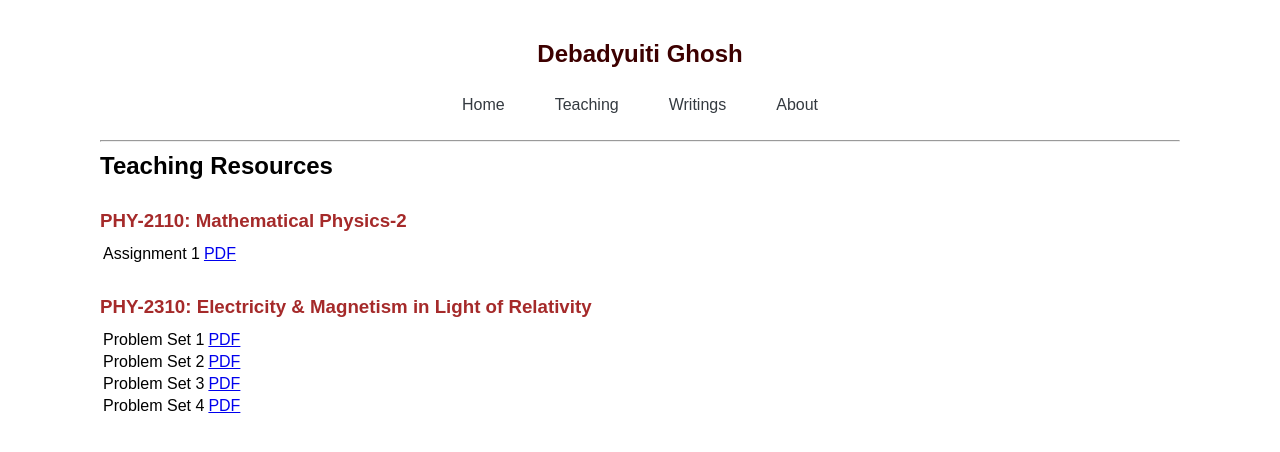
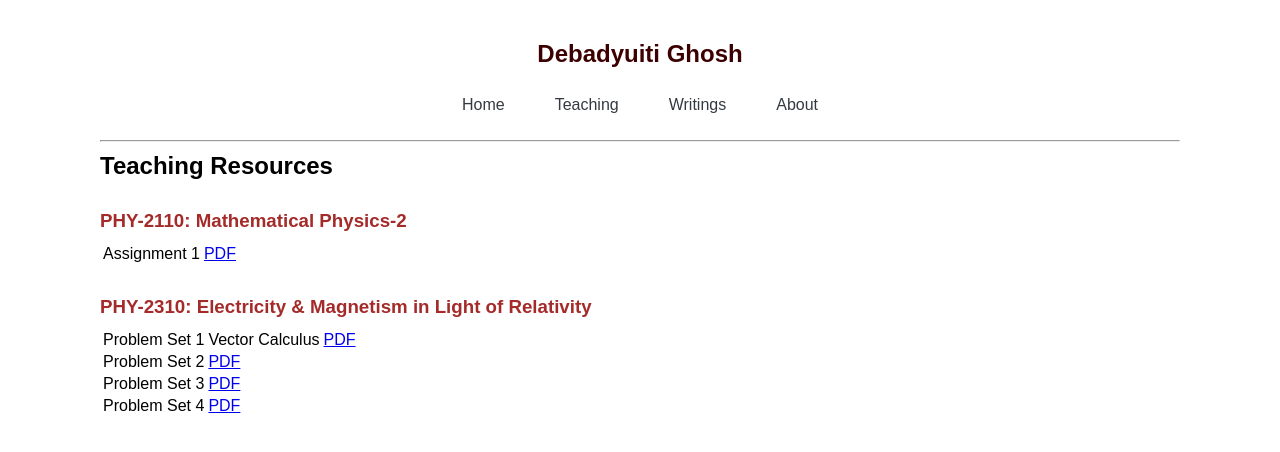
Before and after one commit to debadyuitighosh/debadyuitighosh.github.io, a Jekyll site: the page built from Teaching/teaching.md, in a window 1280 px wide. Shown: the top 452 px of the page. Built offline with Jekyll 4.4.1, drawn with Linux system fonts in a browser that asks for light colours.

Commit message:
Update teaching.md

```diff
--- a/Teaching/teaching.md
+++ b/Teaching/teaching.md
@@ -10,12 +10,12 @@
 ### <font color='brown'> PHY-2110: Mathematical Physics-2
 
 |--------------|--------------------------------------------------------|
-| Assignment 1 |     [PDF](teaching/phy2110/assignment-1(full-set).pdf)     |
+| Assignment 1 |  [PDF](teaching/phy2110/assignment-1(full-set).pdf)     |
 
 ### <font color='brown'> PHY-2310: Electricity & Magnetism in Light of Relativity
 
-|--------------|--------------------------------------------------------|
-| Problem Set 1 | [PDF](teaching/phy2310/ProbSet-1.pdf)                  |
-| Problem Set 2|       [PDF](teaching/phy2310/ProbSet-2.pdf)                  |
-| Problem Set 3| [PDF](teaching/phy2310/ProbSet-3.pdf)                  |
-| Problem Set 4| [PDF](teaching/phy2310/ProbSet-4.pdf)                  |
+|---------------|--------------------------------------------------------|---------------|
+| Problem Set 1 | Vector Calculus                                        | [PDF](teaching/phy2310/ProbSet-1.pdf)      |
+| Problem Set 2 | [PDF](teaching/phy2310/ProbSet-2.pdf)                  |
+| Problem Set 3 | [PDF](teaching/phy2310/ProbSet-3.pdf)                  |
+| Problem Set 4 | [PDF](teaching/phy2310/ProbSet-4.pdf)                  |
```
